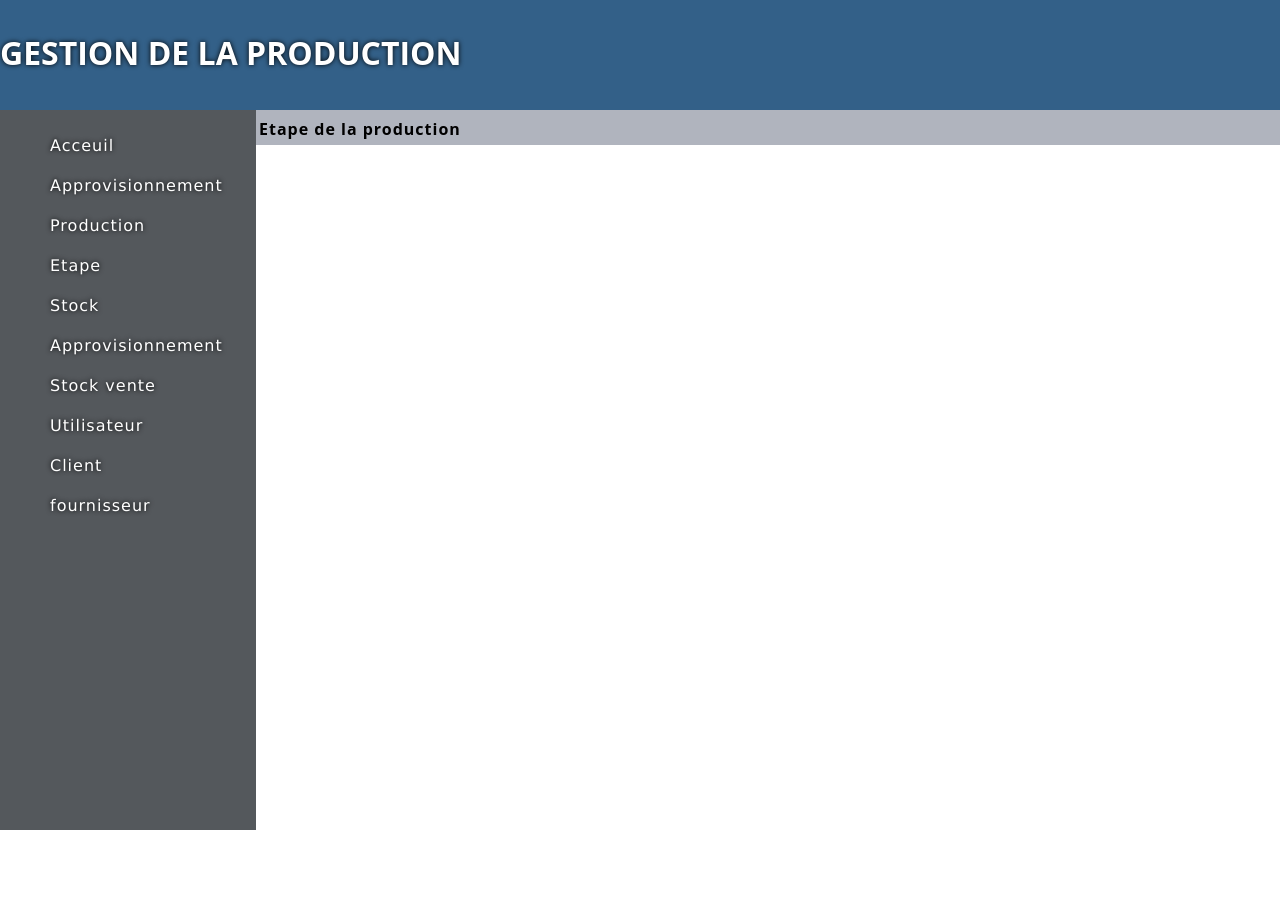
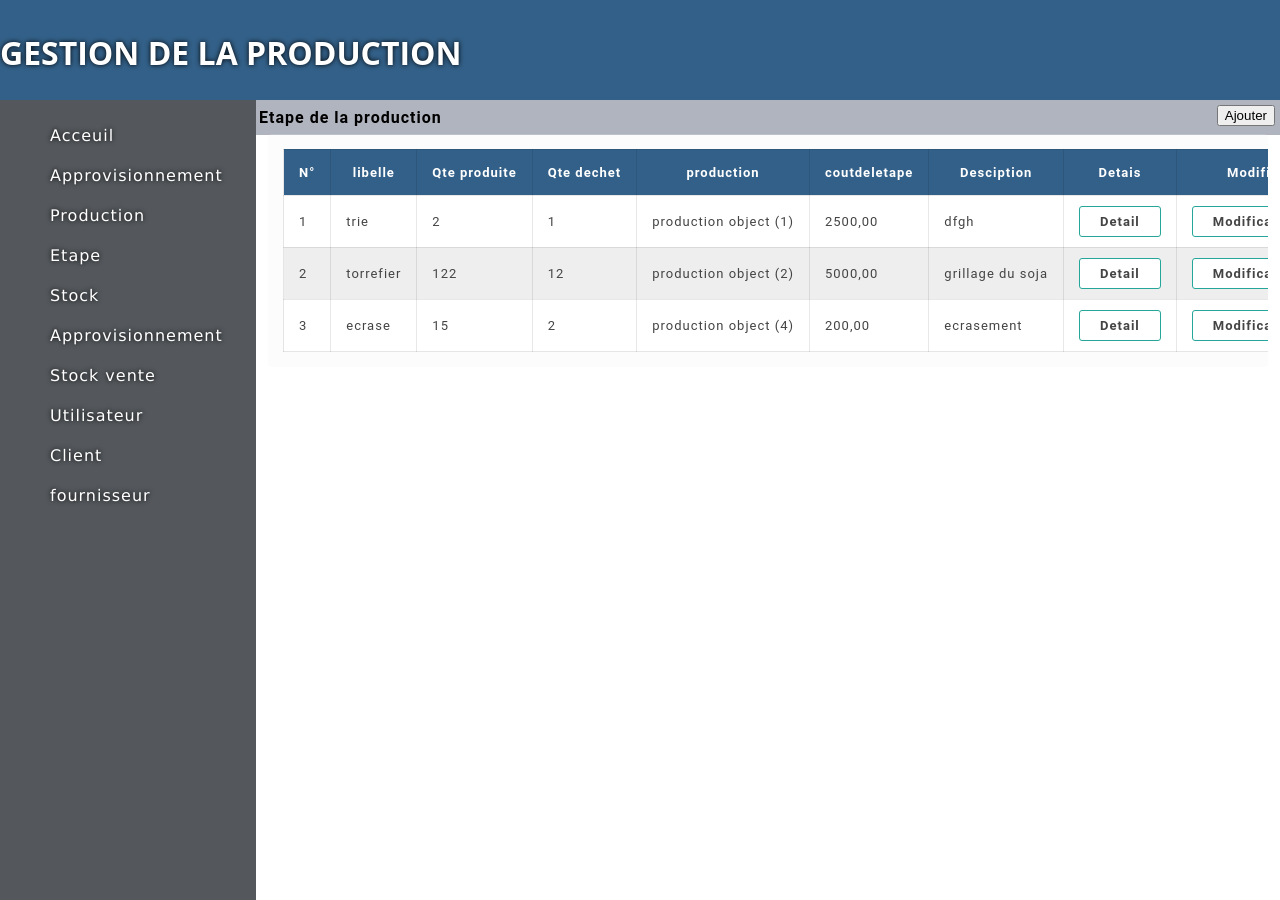
Before and after one commit to pezana/blesscomputer, a Django app: page /Etape in a window 1280 px wide. Before the commit the page ends 830 px from the top, so only its background shows below. Run offline with Django 4.2, Linux system fonts and the light colour scheme; data comes from the database, SQL or seed files in the repository; both versions use the stored data as it was after the commit.

Commit message:
dynamisation de la fenetre etape

```diff
--- a/prod/fen_EtapeDeProduction.py
+++ b/prod/fen_EtapeDeProduction.py
@@ -3,4 +3,5 @@ from prod.models import *
 
 
 def redirectionEtape(request):
-     return render(request,'fen_EtapeDeProduction.html')
+     EtapeList = etape.objects.all()
+     return render(request,'fen_EtapeDeProduction.html', {'listEtape':EtapeList})
--- a/prod/templates/fen_EtapeDeProduction.html
+++ b/prod/templates/fen_EtapeDeProduction.html
@@ -1,2 +1,157 @@
-{% extends 'base.html' %} {% block titre %}
- Etape de la production{% endblock titre %}
+{% extends 'base.html' %}
+{% block titre %}Etape de la production{% endblock titre %}
+{% block barbtn %}
+<input type="button" value="Ajouter">
+<!-- <input type="button" value="modifier">
+<input type="button" value="supprimer"> -->
+{% endblock barbtn %}
+
+{% block contenu %}
+<style>
+    /* Style pour table fournisseur */
+
+    * {
+        box-sizing: border-box;
+    }
+
+    body>div {
+        min-height: 100vh;
+        display: flex;
+        font-family: 'Roboto', sans-serif;
+    }
+
+    .table_responsive {
+        position: relative;
+        top: -250px;
+        max-width: 1000px;
+        border: 0px solid #00bcd4;
+        background-color: #efefef33;
+        padding: 15px;
+        overflow: auto;
+        margin: auto;
+        border-radius: 4px;
+    }
+
+    table {
+        width: 100%;
+        font-size: 13px;
+        color: #444;
+        white-space: nowrap;
+        border-collapse: collapse;
+    }
+
+    table>thead {
+        background-color: rgb(51, 96, 136);
+        color: #fff;
+    }
+
+    table>thead th {
+        padding: 15px;
+    }
+
+    table th,
+    table td {
+        border: 1px solid #00000017;
+        padding: 10px 15px;
+    }
+
+    table>tbody>tr>td>img {
+        display: inline-block;
+        width: 60px;
+        height: 60px;
+        object-fit: cover;
+        border-radius: 50%;
+        border: 4px solid #fff;
+        box-shadow: 0 2px 6px #0003;
+    }
+
+    .action_btn {
+        display: flex;
+        justify-content: center;
+        gap: 10px;
+    }
+
+    .action_btn>a {
+        text-decoration: none;
+        color: #444;
+        background: #fff;
+        border: 1px solid;
+        display: inline-block;
+        padding: 7px 20px;
+        font-weight: bold;
+        border-radius: 3px;
+        transition: 0.3s ease-in-out;
+    }
+
+    .action_btn>a:nth-child(1) {
+        border-color: #26a69a;
+    }
+
+    .action_btn>a:nth-child(2) {
+        border-color: orange;
+    }
+
+    .action_btn>a:hover {
+        box-shadow: 0 3px 8px #0003;
+    }
+
+    table>tbody>tr {
+        background-color: #fff;
+        transition: 0.3s ease-in-out;
+    }
+
+    table>tbody>tr:nth-child(even) {
+        background-color: rgb(238, 238, 238);
+    }
+
+    table>tbody>tr:hover {
+        filter: drop-shadow(0px 2px 6px #0002);
+    }
+</style>
+<div class="table_responsive">
+    <table>
+        <thead>
+            <tr>
+                <th>N°</th>
+                <th>libelle</th>
+                <th>Qte produite</th>
+                <th>Qte dechet</th>
+                <th>production</th>
+                <th>coutdeletape</th>
+                <th>Desciption</th>
+                <th>Detais</th>
+                <th>Modifier</th>
+                <th> Supprimer</th>
+            </tr>
+        </thead>
+        <tbody>
+            {% for elt in listEtape %}
+            <tr>
+                <td>{{ forloop.counter}}</td>
+                <td>{{ elt.libelle }}</td>
+                <td>{{ elt.qteproduite}}</td>
+                <td>{{ elt.qtedechet }}</td>
+                <td>{{ elt.prod }}</td>
+                <td>{{ elt.coutdeletape}}</td>
+                <td>{{ elt.description }}</td>
+                <td>
+                    <span class="action_btn">
+                <a href="#">Detail</a>
+              </span>
+                </td>
+                <td>
+                    <span class="action_btn">
+              <a href="#">Modification</a>
+            </span>
+                </td>
+                <td>
+                    <span class="action_btn">
+                <a href="#">Supprimer</a>
+              </span>
+                </td>
+            </tr>
+            {% endfor %}
+        </tbody>
+    </table>
+</div>
+{% endblock contenu %}
--- a/prod/templates/fen_stockAVendre.html
+++ b/prod/templates/fen_stockAVendre.html
@@ -1,2 +1,5 @@
 {% extends 'base.html' %}
 {% block titre %} stocke pour vendre {% endblock titre %}
+{% block barbtn %}
+<input type="button" value="Ajouter">
+{% endblock barbtn %}
```
Also changed, not shown: db.sqlite3.
